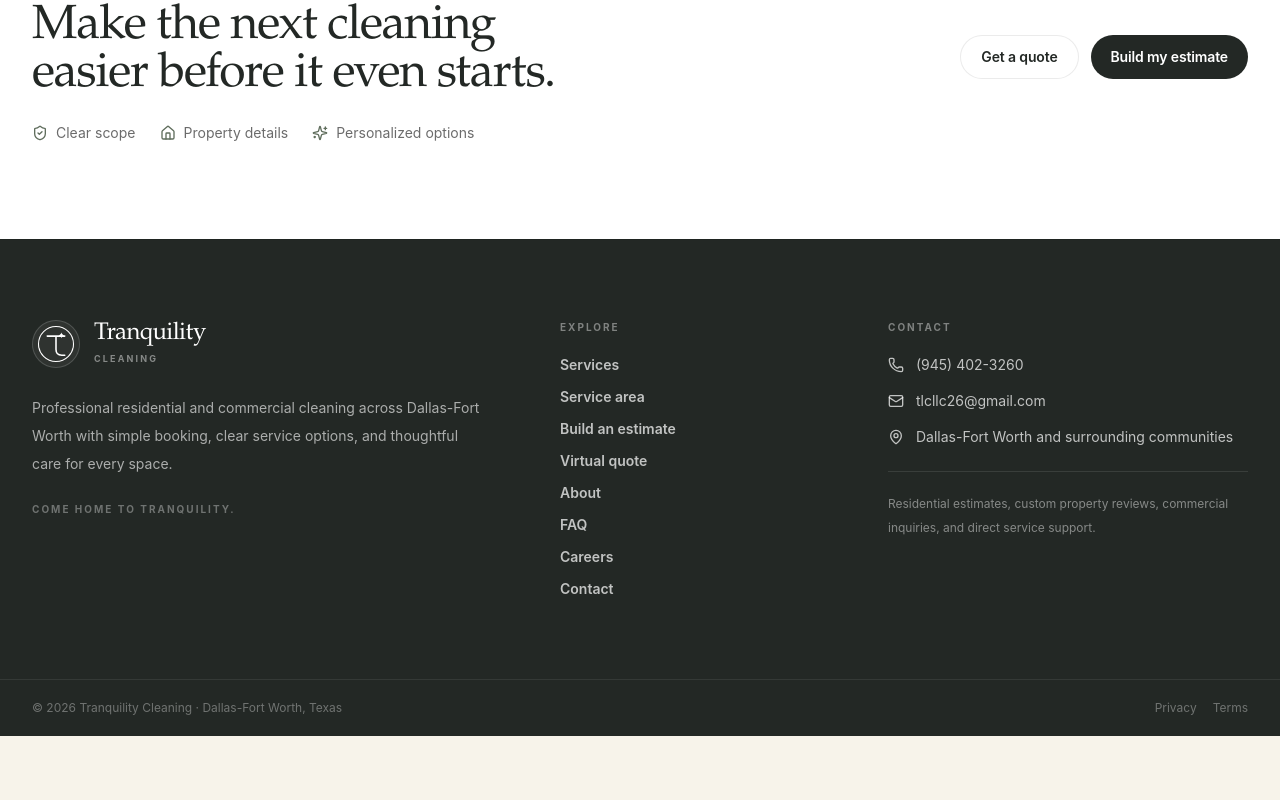
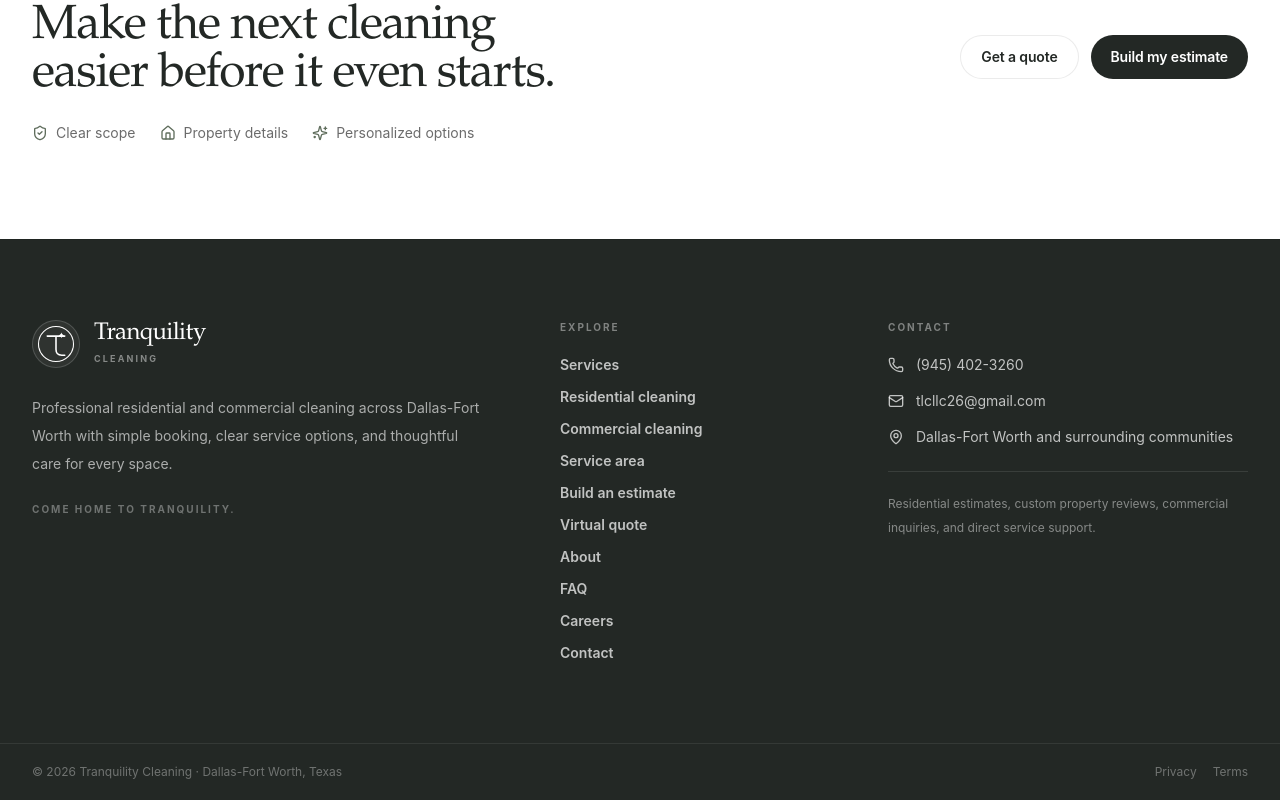
Before and after one commit to EXPRESS-AUDIO-POWER-COMPANY/tranquility-platform, a React (Vite) app: page / in a window 1280 px wide. Shown: the part 4479-5279 px from the top of the page. Before the commit the page ends 5215 px from the top, so only its background shows below. Built offline with nearby package versions, Linux system fonts and the light colour scheme; no server answers.

Commit message:
feat: surface dedicated service pages in footer navigation

```diff
--- a/src/components/layout/Footer.tsx
+++ b/src/components/layout/Footer.tsx
@@ -25,6 +25,8 @@ export function Footer() {
           <p className="text-[10px] font-bold uppercase tracking-[0.2em] text-white/42">Explore</p>
           <div className="mt-5 grid gap-3 text-sm font-semibold text-white/72">
             <Link className="transition hover:text-white" to="/services">Services</Link>
+            <Link className="transition hover:text-white" to="/residential-cleaning">Residential cleaning</Link>
+            <Link className="transition hover:text-white" to="/commercial-cleaning">Commercial cleaning</Link>
             <Link className="transition hover:text-white" to="/service-area">Service area</Link>
             <Link className="transition hover:text-white" to="/booking">Build an estimate</Link>
             <Link className="transition hover:text-white" to="/quote">Virtual quote</Link>
```
